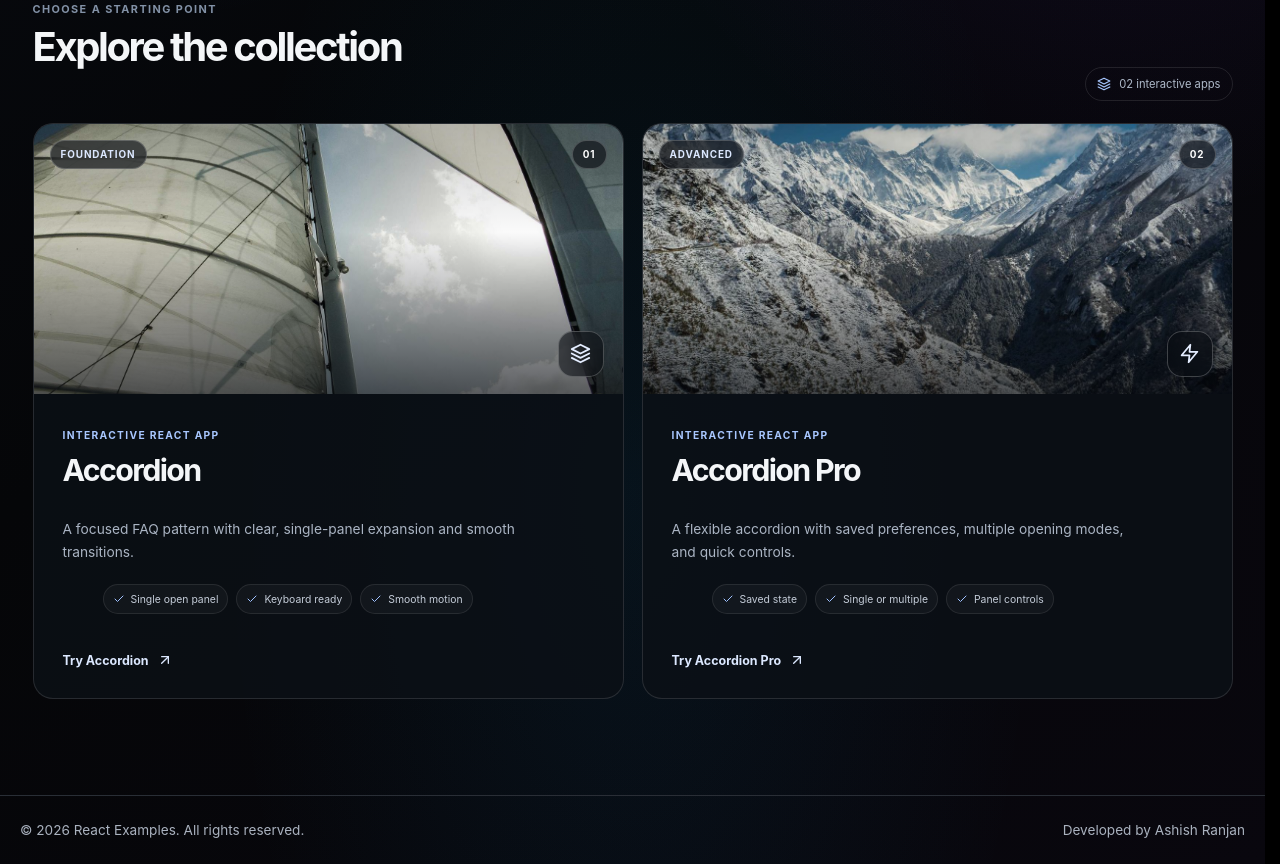
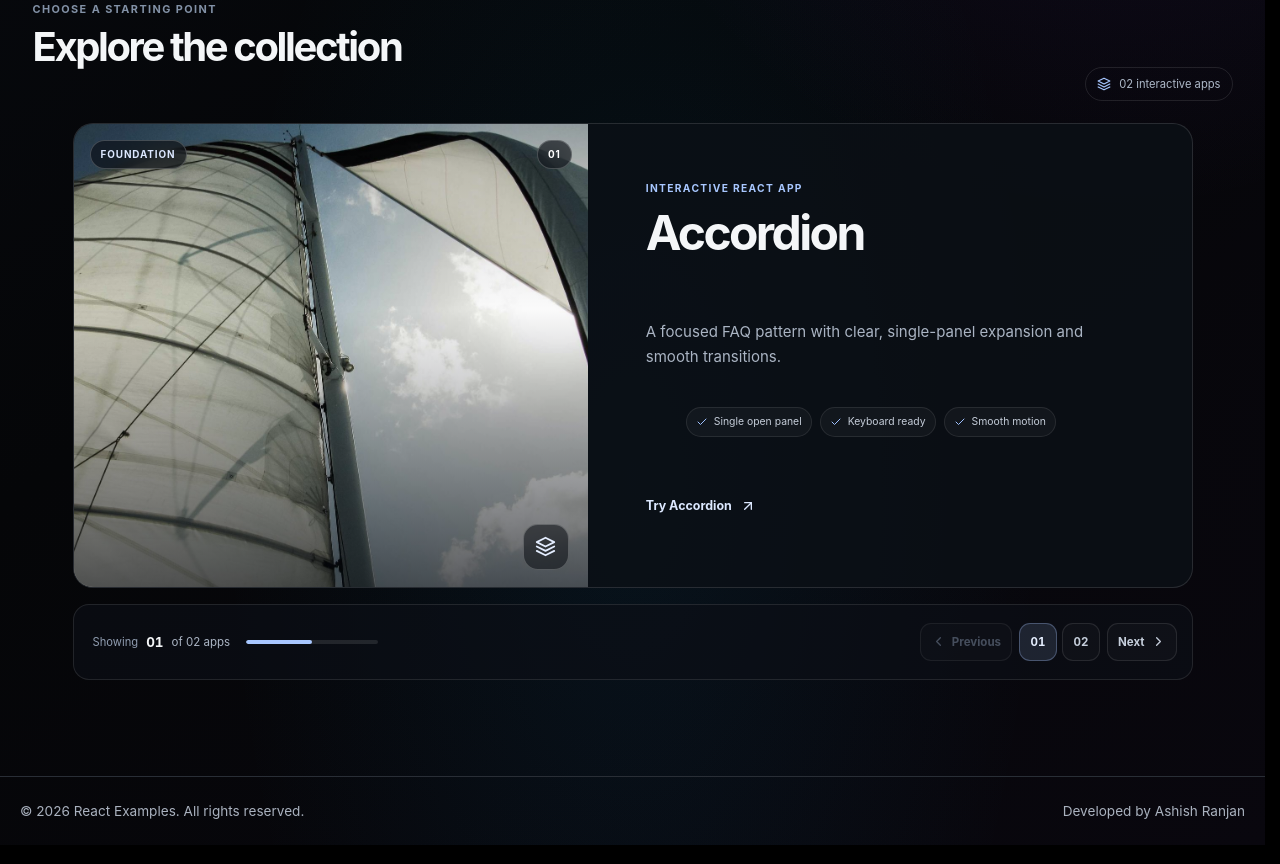
Before and after one commit to a2rp/react-examples, a React (Vite) app: page /apps in a window 1280 px wide. Shown: the part 820-1684 px from the top of the page. Built offline with nearby package versions, Linux system fonts and the light colour scheme.

Commit message:
Add paginated apps showcase

```diff
--- a/src/components/app-card/index.jsx
+++ b/src/components/app-card/index.jsx
@@ -3,11 +3,14 @@ import { Link } from "react-router-dom";
 
 import styles from "./style.module.css";
 
-function AppCard({ app }) {
+function AppCard({ app, featured = false }) {
     const { number, level, title, description, image, imageAlt, icon: Icon, to, features, action } = app;
+    const className = featured
+        ? `${styles.card} ${styles.featured}`
+        : styles.card;
 
     return (
-        <Link className={styles.card} to={to}>
+        <Link className={className} to={to}>
             <div className={styles.visual}>
                 <img src={image} alt={imageAlt} loading="lazy" />
                 <span className={styles.visualShade} aria-hidden="true" />
--- a/src/components/app-card/style.module.css
+++ b/src/components/app-card/style.module.css
@@ -169,6 +169,57 @@
         color: #fff;
     }
 
+    &.featured {
+        display: grid;
+        grid-template-columns: minmax(0, 0.92fr) minmax(0, 1.08fr);
+
+        .visual {
+            height: 100%;
+            min-height: 390px;
+        }
+
+        .content {
+            display: flex;
+            align-items: flex-start;
+            flex-direction: column;
+            justify-content: center;
+            padding: clamp(28px, 5vw, 58px);
+
+            h3 {
+                font-size: clamp(2rem, 4vw, 3rem);
+            }
+
+            > p {
+                min-height: 0;
+                font-size: 0.94rem;
+            }
+
+            .features {
+                margin-top: 22px;
+            }
+
+            .action {
+                min-height: 46px;
+                margin-top: 30px;
+            }
+        }
+    }
+
+    @media (max-width: 700px) {
+        &.featured {
+            grid-template-columns: minmax(0, 1fr);
+
+            .visual {
+                height: clamp(210px, 52vw, 300px);
+                min-height: 0;
+            }
+
+            .content {
+                padding: 22px;
+            }
+        }
+    }
+
     @media (max-width: 560px) {
         border-radius: 17px;
 
@@ -205,5 +256,19 @@
                 }
             }
         }
+
+        &.featured {
+            .visual {
+                height: clamp(185px, 60vw, 250px);
+            }
+
+            .content {
+                padding: 19px 17px 20px;
+
+                h3 {
+                    font-size: 1.7rem;
+                }
+            }
+        }
     }
 }
--- a/src/pages/apps/index.jsx
+++ b/src/pages/apps/index.jsx
@@ -1,8 +1,11 @@
+import { useState } from "react";
 import {
     FiActivity,
     FiArrowDown,
     FiCheck,
     FiChevronDown,
+    FiChevronLeft,
+    FiChevronRight,
     FiLayers,
 } from "react-icons/fi";
 
@@ -10,7 +13,26 @@ import AppCard from "../../components/app-card";
 import apps from "../../data/apps";
 import styles from "./style.module.css";
 
+const APPS_PER_PAGE = 1;
+
 function AppsPage() {
+    const [currentPage, setCurrentPage] = useState(1);
+    const totalPages = Math.ceil(apps.length / APPS_PER_PAGE);
+    const firstItemIndex = (currentPage - 1) * APPS_PER_PAGE;
+    const visibleApps = apps.slice(firstItemIndex, firstItemIndex + APPS_PER_PAGE);
+
+    function changePage(page) {
+        if (page < 1 || page > totalPages || page === currentPage) {
+            return;
+        }
+
+        setCurrentPage(page);
+        document.getElementById("app-results")?.scrollIntoView({
+            behavior: "smooth",
+            block: "start",
+        });
+    }
+
     return (
         <main className={styles.page}>
             <section className={styles.hero}>
@@ -90,8 +112,65 @@ function AppsPage() {
                     </span>
                 </div>
 
-                <div className={styles.appGrid}>
-                    {apps.map((app) => <AppCard key={app.title} app={app} />)}
+                <div className={styles.appGrid} id="app-results">
+                    {visibleApps.map((app) => (
+                        <AppCard key={app.title} app={app} featured />
+                    ))}
+                </div>
+
+                <div className={styles.pagination}>
+                    <div className={styles.paginationInfo}>
+                        <span className={styles.paginationLabel}>Showing</span>
+                        <strong>{String(firstItemIndex + 1).padStart(2, "0")}</strong>
+                        <span>of {String(apps.length).padStart(2, "0")} apps</span>
+                        <div className={styles.progressTrack} aria-hidden="true">
+                            <span
+                                className={styles.progressFill}
+                                style={{ width: `${(currentPage / totalPages) * 100}%` }}
+                            />
+                        </div>
+                    </div>
+
+                    <nav className={styles.paginationControls} aria-label="App pages">
+                        <button
+                            className={styles.pageArrow}
+                            type="button"
+                            disabled={currentPage === 1}
+                            onClick={() => changePage(currentPage - 1)}
+                        >
+                            <FiChevronLeft aria-hidden="true" />
+                            <span>Previous</span>
+                        </button>
+
+                        <div className={styles.pageNumbers}>
+                            {Array.from({ length: totalPages }, (_, index) => {
+                                const page = index + 1;
+
+                                return (
+                                    <button
+                                        className={styles.pageNumber}
+                                        type="button"
+                                        key={page}
+                                        aria-current={currentPage === page ? "page" : undefined}
+                                        aria-label={`Go to page ${page}`}
+                                        onClick={() => changePage(page)}
+                                    >
+                                        {String(page).padStart(2, "0")}
+                                    </button>
+                                );
+                            })}
+                        </div>
+
+                        <button
+                            className={styles.pageArrow}
+                            type="button"
+                            disabled={currentPage === totalPages}
+                            onClick={() => changePage(currentPage + 1)}
+                        >
+                            <span>Next</span>
+                            <FiChevronRight aria-hidden="true" />
+                        </button>
+                    </nav>
                 </div>
             </section>
         </main>
--- a/src/pages/apps/style.module.css
+++ b/src/pages/apps/style.module.css
@@ -286,8 +286,130 @@
 
         .appGrid {
             display: grid;
-            grid-template-columns: repeat(2, minmax(0, 1fr));
-            gap: 18px;
+            max-width: 1120px;
+            grid-template-columns: minmax(0, 1fr);
+            gap: 16px;
+            margin-inline: auto;
+            scroll-margin-top: calc(var(--header-height, 77px) + 24px);
+        }
+
+        .pagination {
+            display: flex;
+            max-width: 1120px;
+            min-height: 76px;
+            align-items: center;
+            justify-content: space-between;
+            gap: 20px;
+            margin: 16px auto 0;
+            padding: 12px 15px 12px 19px;
+            border: 1px solid rgba(255, 255, 255, 0.1);
+            border-radius: 16px;
+            background: rgba(12, 16, 23, 0.68);
+
+            .paginationInfo {
+                display: flex;
+                min-width: 0;
+                align-items: center;
+                gap: 8px;
+
+                .paginationLabel {
+                    color: #8f9caf;
+                    font-size: 0.7rem;
+                }
+
+                strong {
+                    color: #f4f6f8;
+                    font-size: 0.84rem;
+                    font-variant-numeric: tabular-nums;
+                }
+
+                > span:not(.paginationLabel) {
+                    color: #aab4c3;
+                    font-size: 0.72rem;
+                    white-space: nowrap;
+                }
+
+                .progressTrack {
+                    width: clamp(64px, 12vw, 132px);
+                    height: 4px;
+                    overflow: hidden;
+                    margin-left: 8px;
+                    border-radius: 999px;
+                    background: rgba(255, 255, 255, 0.1);
+
+                    .progressFill {
+                        display: block;
+                        height: 100%;
+                        border-radius: inherit;
+                        background: #a8c7ff;
+                        transition: width 220ms ease;
+                    }
+                }
+            }
+
+            .paginationControls {
+                display: flex;
+                align-items: center;
+                gap: 7px;
+
+                .pageArrow,
+                .pageNumber {
+                    display: inline-flex;
+                    min-width: 38px;
+                    min-height: 38px;
+                    align-items: center;
+                    justify-content: center;
+                    gap: 6px;
+                    padding: 0 10px;
+                    border: 1px solid rgba(255, 255, 255, 0.1);
+                    border-radius: 11px;
+                    background: rgba(255, 255, 255, 0.025);
+                    color: #c5cedb;
+                    font: inherit;
+                    font-size: 0.72rem;
+                    font-weight: 650;
+                    cursor: pointer;
+                    transition: border-color 160ms ease, box-shadow 160ms ease;
+
+                    svg {
+                        width: 15px;
+                        height: 15px;
+                    }
+
+                    &:hover:not(:disabled) {
+                        border-color: rgba(168, 199, 255, 0.4);
+                        box-shadow: 0 8px 20px rgba(0, 0, 0, 0.2);
+                    }
+
+                    &:focus-visible {
+                        outline: 2px solid #a8c7ff;
+                        outline-offset: 3px;
+                    }
+
+                    &:disabled {
+                        color: #657184;
+                        cursor: not-allowed;
+                        opacity: 0.65;
+                    }
+                }
+
+                .pageNumbers {
+                    display: flex;
+                    gap: 5px;
+
+                    .pageNumber {
+                        min-width: 38px;
+                        padding-inline: 8px;
+                        font-variant-numeric: tabular-nums;
+
+                        &[aria-current="page"] {
+                            border-color: rgba(168, 199, 255, 0.3);
+                            background: rgba(168, 199, 255, 0.13);
+                            color: #e6efff;
+                        }
+                    }
+                }
+            }
         }
     }
 
@@ -316,7 +438,27 @@
     @media (max-width: 700px) {
         .collection {
             .appGrid {
-                grid-template-columns: minmax(0, 1fr);
+                gap: 13px;
+            }
+
+            .pagination {
+                align-items: stretch;
+                flex-direction: column;
+                gap: 12px;
+                padding: 15px;
+
+                .paginationInfo {
+                    justify-content: center;
+
+                    .progressTrack {
+                        flex: 1;
+                        max-width: 180px;
+                    }
+                }
+
+                .paginationControls {
+                    justify-content: space-between;
+                }
             }
         }
     }
@@ -388,6 +530,19 @@
             .appGrid {
                 gap: 13px;
             }
+
+            .pagination {
+                .paginationControls {
+                    .pageArrow {
+                        min-width: 38px;
+                        padding-inline: 9px;
+
+                        span {
+                            display: none;
+                        }
+                    }
+                }
+            }
         }
     }
 }
```
